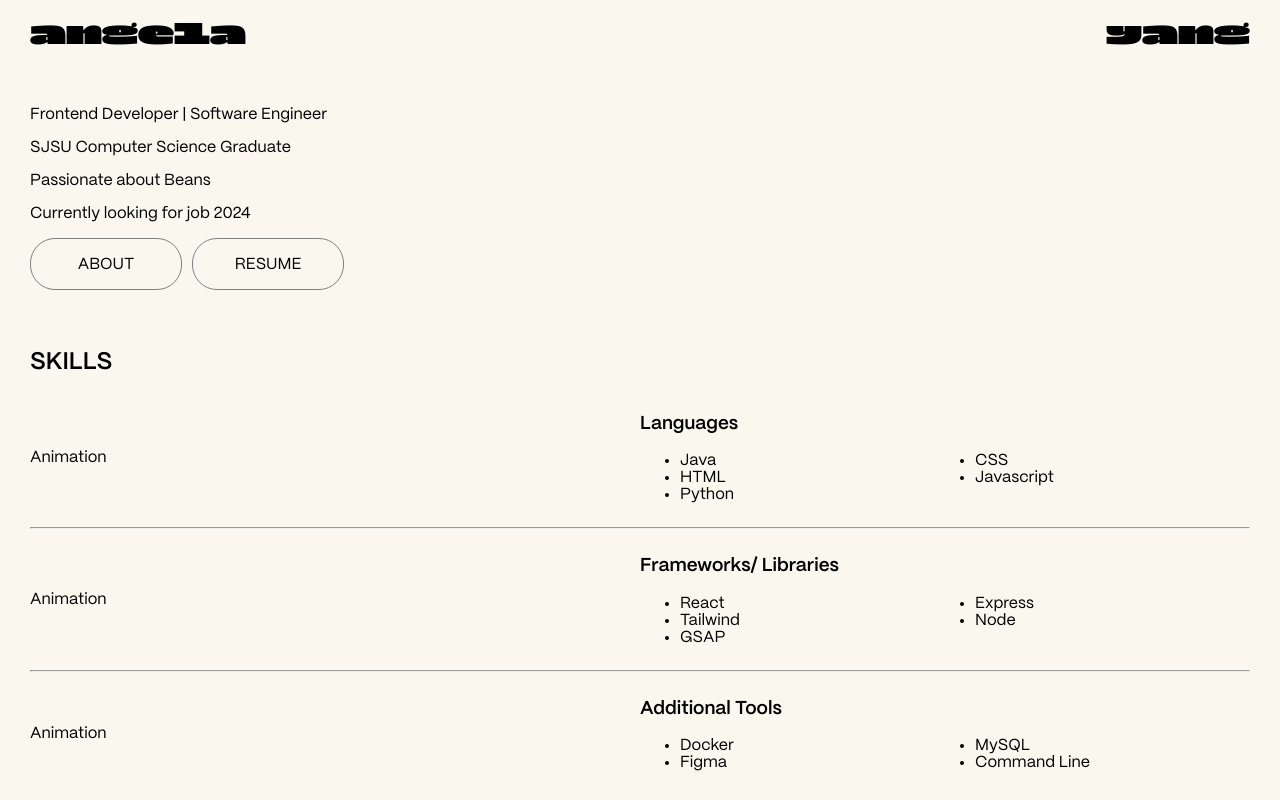
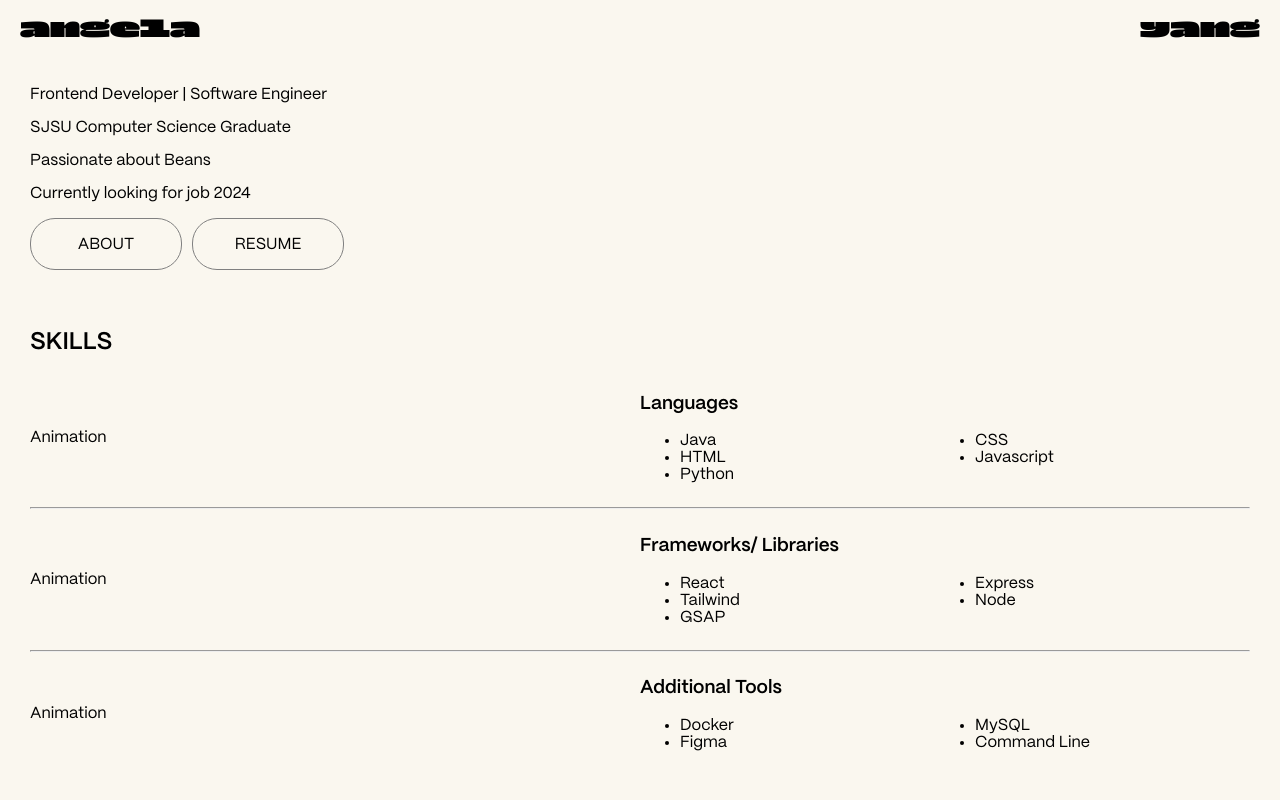
Before and after one commit to angelayang2018/angelayang2018.github.io, a React (Create React App) app: page / in a window 1280 px wide. Shown: the top 800 px of the page. Built offline with nearby package versions, Linux system fonts and the light colour scheme.

Commit message:
Navbar fixed position

```diff
--- a/src/pages/Home.js
+++ b/src/pages/Home.js
@@ -10,7 +10,7 @@ export default function Home() {
   });
 
   return (
-    <div>
+    <div className = "home">
       <div className = "intro">
         <div>
           <p>Frontend Developer | Software Engineer</p>
--- a/src/styles/components/_navbar.scss
+++ b/src/styles/components/_navbar.scss
@@ -2,5 +2,11 @@
 
 .navbar{
     @include flexSBetween;
+    box-sizing: border-box;
     font-family: "Nostrav";
+    position: fixed;
+    width: 100%;
+    background-color: $sandColor;
+    left:0;
+    padding: 0 20px;
 }
--- a/src/styles/pages/_home.scss
+++ b/src/styles/pages/_home.scss
@@ -1,7 +1,9 @@
 @use "../abstracts/" as *;
+
 
 .intro{
     padding: 20px 0;
+    padding-top: 70px;
 }
 
 .aboutButtons{
--- a/src/styles/styles.css
+++ b/src/styles/styles.css
@@ -18,7 +18,7 @@
   src: url(PPMori-SemiBold.otf);
 }
 h1 {
-  font-size: 30px;
+  font-size: 25px;
 }
 
 .buttonS {
@@ -81,11 +81,18 @@ h1 {
   display: flex;
   justify-content: space-between;
   align-items: center;
+  box-sizing: border-box;
   font-family: "Nostrav";
+  position: fixed;
+  width: 100%;
+  background-color: #FAF7EF;
+  left: 0;
+  padding: 0 20px;
 }
 
 .intro {
   padding: 20px 0;
+  padding-top: 70px;
 }
 
 .aboutButtons {
@@ -191,6 +198,7 @@ body {
   font-family: "Mori";
   background-color: #FAF7EF;
   padding: 0px 30px;
+  margin: 0;
 }
 
 a {
--- a/src/styles/styles.scss
+++ b/src/styles/styles.scss
@@ -6,6 +6,7 @@ body{
     font-family: 'Mori';
     background-color: abstracts.$sandColor;
     padding: 0px 30px;
+    margin: 0;
   }
 
   a{
```
Also changed, not shown: 1 other file (tests, documents, lock files or other folders).
